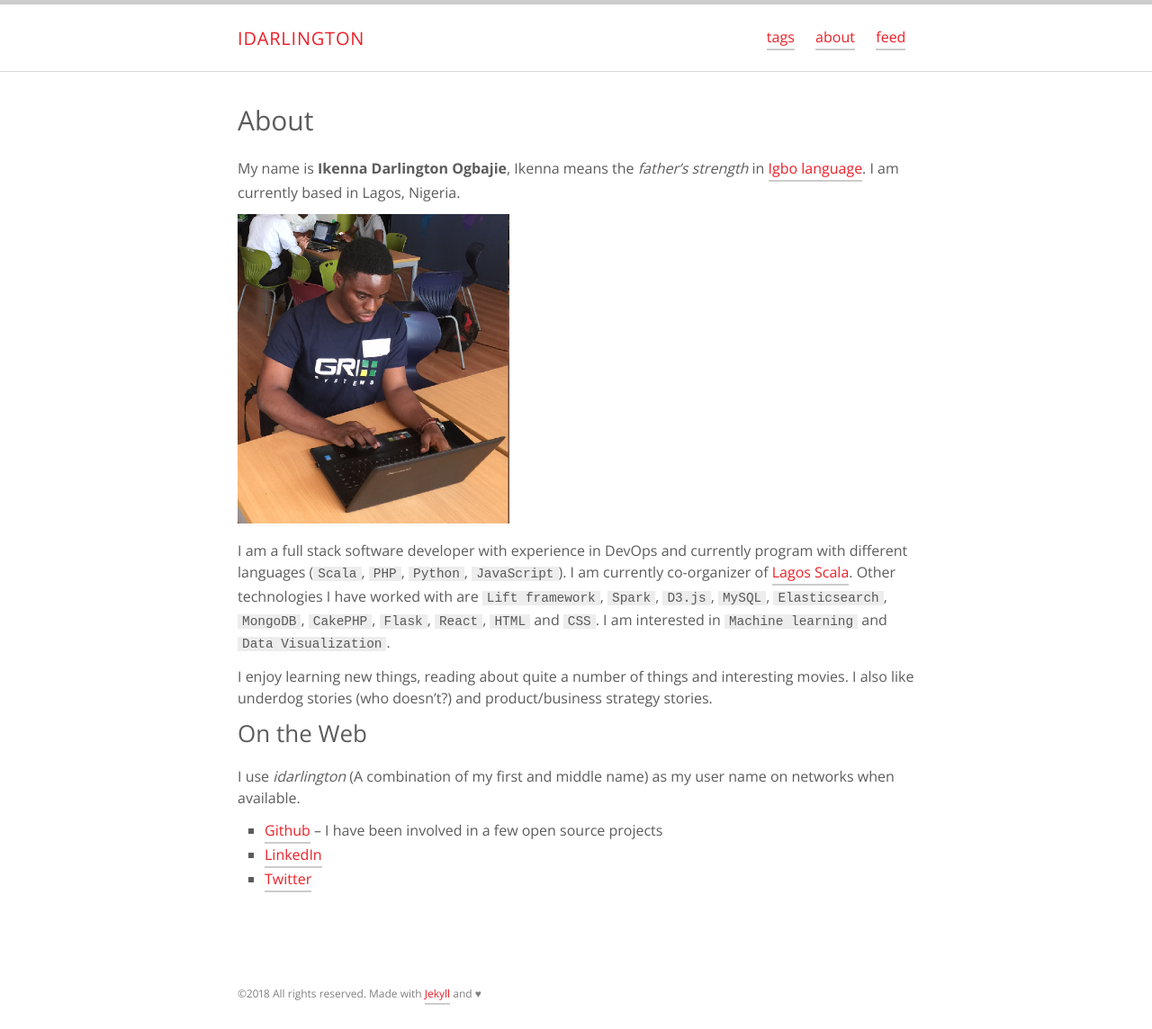
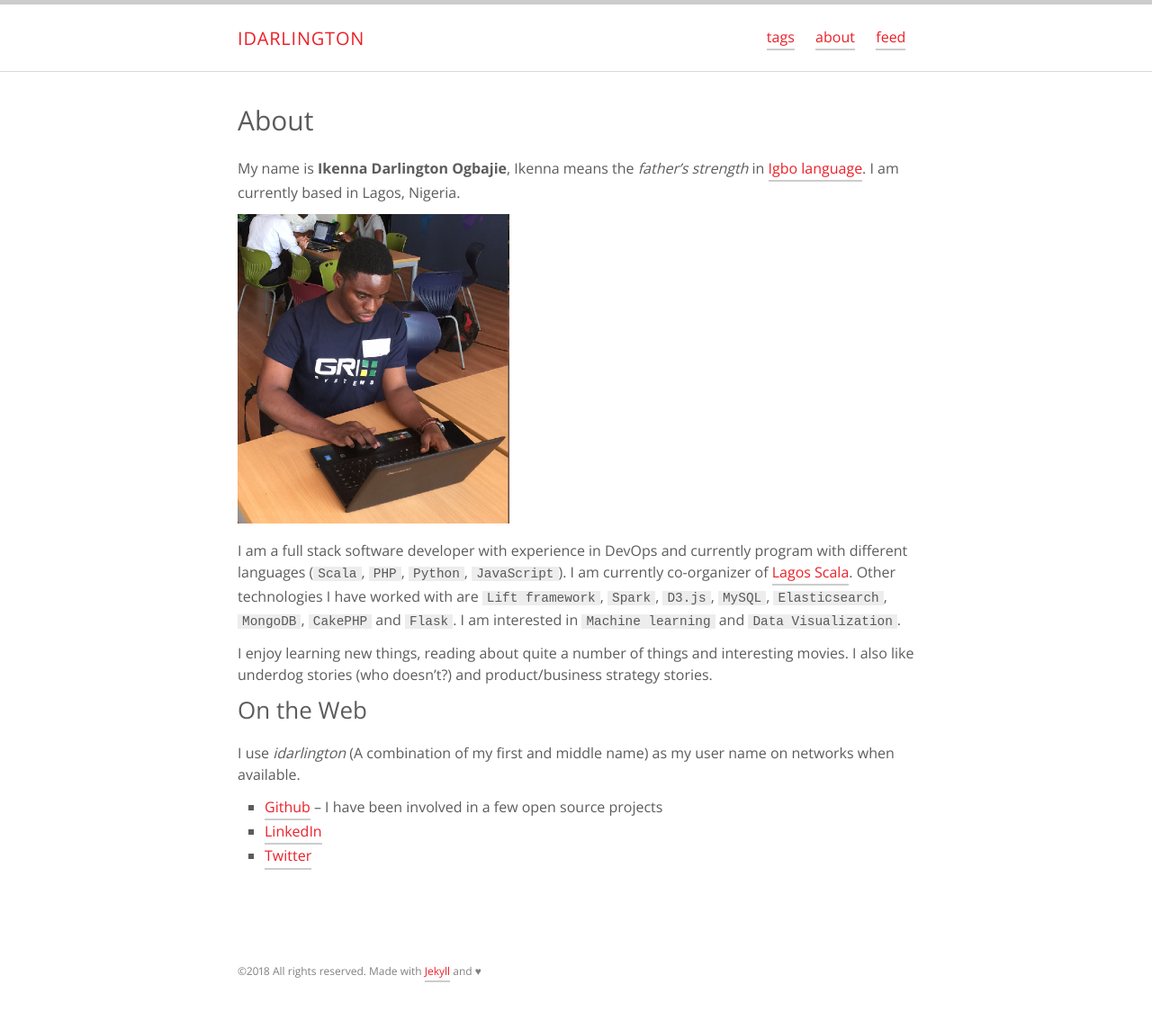
Before and after one commit to idarlington/idarlington.github.io, a Jekyll site: the page built from about.md, in a window 1280 px wide. Shown: the whole page at 90% size. Built offline with Jekyll 4.4.1, drawn with Linux system fonts in a browser that asks for light colours; after the commit the page ends 1119 px from its top, so only the background shows below that.

Commit message:
Update about.md

```diff
--- a/about.md
+++ b/about.md
@@ -14,7 +14,7 @@ My name is **Ikenna Darlington Ogbajie**, Ikenna means the *father's strength* i
 
 ![Ikenna Darlington Ogbajie](/assets/images/author.png "Ikenna Darlington")
 
-I am a full stack software developer with experience in DevOps and currently program with different languages (`Scala`, `PHP`, `Python`, `JavaScript`). I am currently co-organizer of [Lagos Scala](https://twitter.com/lagosscala). Other technologies I have worked with are `Lift framework`, `Spark`, `D3.js`, `MySQL`, `Elasticsearch`, `MongoDB`, `CakePHP`, `Flask`, `React`, `HTML` and `CSS`. I am interested in `Machine learning` and `Data Visualization`.
+I am a full stack software developer with experience in DevOps and currently program with different languages (`Scala`, `PHP`, `Python`, `JavaScript`). I am currently co-organizer of [Lagos Scala](https://twitter.com/lagosscala). Other technologies I have worked with are `Lift framework`, `Spark`, `D3.js`, `MySQL`, `Elasticsearch`, `MongoDB`, `CakePHP` and `Flask`. I am interested in `Machine learning` and `Data Visualization`.
 
 I enjoy learning new things, reading about quite a number of things and interesting movies. I also like underdog stories (who doesn't?) and product/business strategy stories.
 
```
